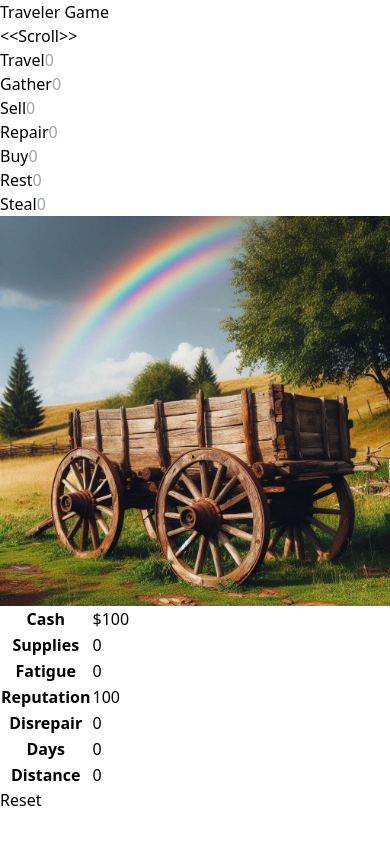
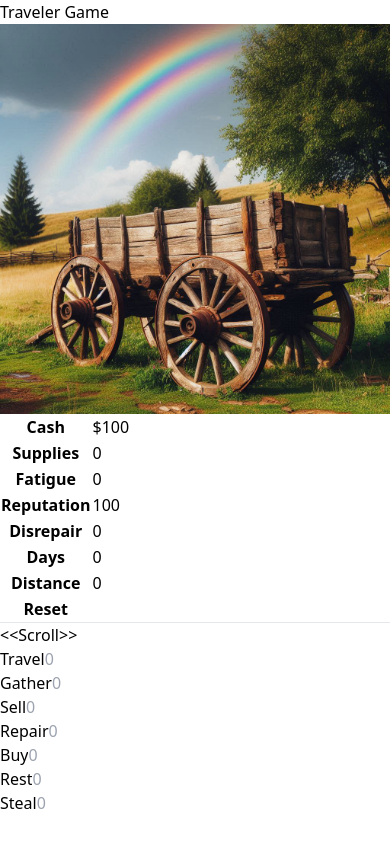
Before and after one commit to richardayikwei/redux-travel-game, a React (Vite) app: page / in a window 390 px wide. Built offline with nearby package versions, Linux system fonts and the light colour scheme.

Commit message:
refactoring visuals

```diff
--- a/src/app/App.tsx
+++ b/src/app/App.tsx
@@ -3,15 +3,15 @@ import { ToastContainer } from "react-toastify";
 import "react-toastify/dist/ReactToastify.css";
 function App() {
   return (
-    <>
+    <div className="bg-gradient-to-br from-blue-200 to to-blue-700 h-screen">
       <header className="h-20 flex items-center justify-center bg-blue-400">
         <h1 className="text-3xl text-black">Traveler Game</h1>
       </header>
-      <main>
+      <main className="mt-6">
         <Traveler />
         <ToastContainer />
       </main>
-    </>
+    </div>
   );
 }
 
--- a/src/features/traveler/GameActionButton.tsx
+++ b/src/features/traveler/GameActionButton.tsx
@@ -126,7 +126,7 @@ export const ResetButton = () => {
       <button
         type="button"
         title="reset button"
-        className="rounded-lg border-2 shadow-sm w-40 h-10 md:hover:to-orange-500 text-lg bg-gradient-to-r from-green-100 to-green-700 relative md:top-[-7rem] active:opacity-5"
+        className="rounded-lg border-2 shadow-sm min-w-20  h-10 md:hover:to-orange-500 text-lg bg-gradient-to-r from-green-100 to-green-700  active:opacity-5"
         onClick={() => handleReset()}
       >
         Reset
--- a/src/features/traveler/Traveler.tsx
+++ b/src/features/traveler/Traveler.tsx
@@ -39,26 +39,7 @@ const Traveler = () => {
   ];
 
   return (
-    <section className="container mx-auto w-screen">
-      <div className="text-center md:hidden">
-        <span className="mr-24 animate-pulse text-2xl bold text-blue-600">
-          {"<<"}
-        </span>
-        Scroll
-        <span className="ml-24 animate-pulse text-2xl bold text-blue-600">
-          {">>"}
-        </span>
-      </div>
-      <div className="flex justify-between mt-5 md:max-w-[100rem] overflow-x-auto md:overflow-hidden">
-        {gameActions.map((gameAction, idx) => {
-          return (
-            <GameActionButton
-              key={idx + gameAction.name}
-              gameAction={gameAction}
-            />
-          );
-        })}
-      </div>
+    <section className="container mx-auto w-screen md:w-2/3 border border-bl px-6 pb-6 rounded-lg">
       <div className="flex justify-between mt-6 md:max-w-[100rem]">
         <AnimationCom />
         <table className="border-2 w-36 text-center h-20">
@@ -89,14 +70,36 @@ const Traveler = () => {
               <td className="w-10 h-16">{travelerState.days}</td>
             </tr>
             <tr>
-              <th className="w-10 h-16">Distance</th>
-              <td className="w-10 h-16">{travelerState.distance}</td>
+              <th className="w-10 h-14">Distance</th>
+              <td className="w-10 h-14">{travelerState.distance}</td>
+            </tr>
+            <tr className="col-span-2 flex pl-2">
+              <th className="w-10">
+                <ResetButton />
+              </th>
             </tr>
           </tbody>
         </table>
       </div>
-      <div className="flex justify-center mt-6">
-        <ResetButton />
+      <hr className="mt-6" />
+      <div className="text-center md:hidden">
+        <span className="mr-24 animate-pulse text-2xl bold text-blue-600">
+          {"<<"}
+        </span>
+        Scroll
+        <span className="ml-24 animate-pulse text-2xl bold text-blue-600">
+          {">>"}
+        </span>
+      </div>
+      <div className="flex justify-between mt-5 md:max-w-[100rem] overflow-x-auto md:overflow-hidden">
+        {gameActions.map((gameAction, idx) => {
+          return (
+            <GameActionButton
+              key={idx + gameAction.name}
+              gameAction={gameAction}
+            />
+          );
+        })}
       </div>
     </section>
   );
```
